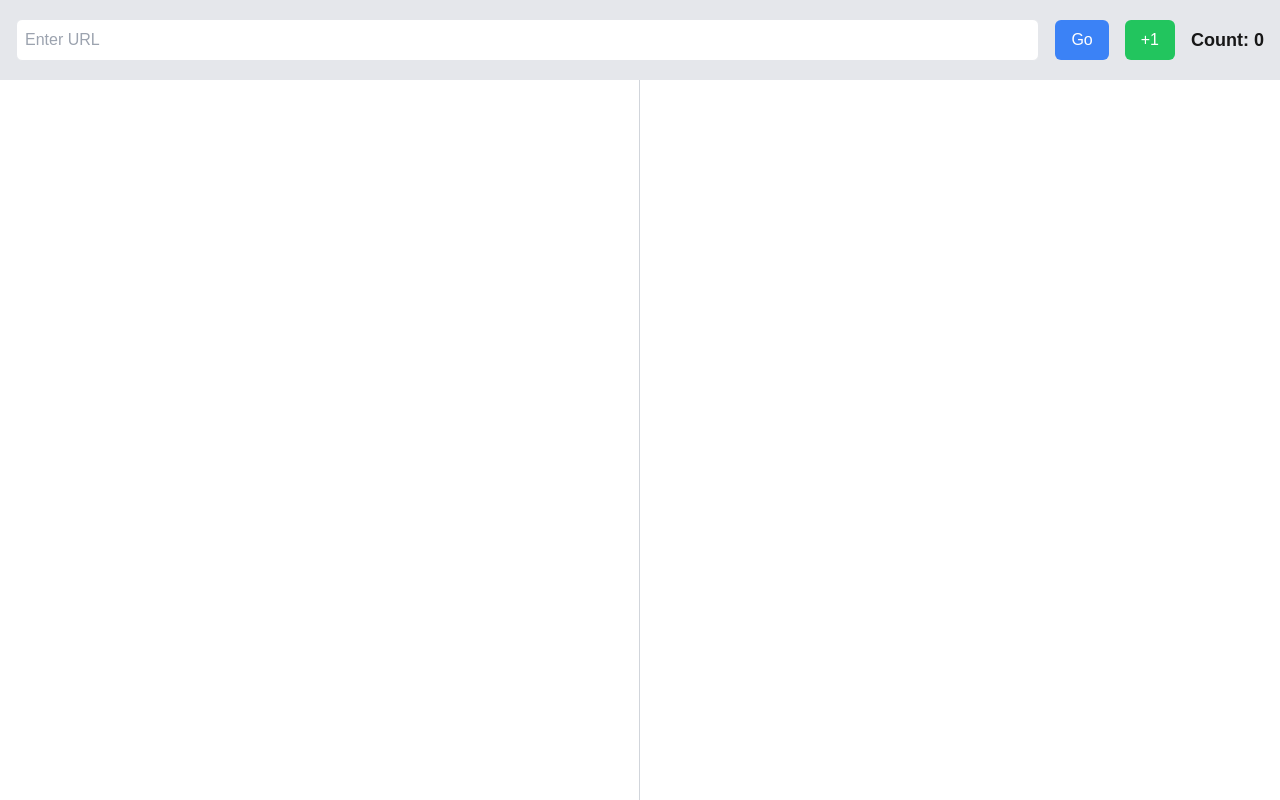
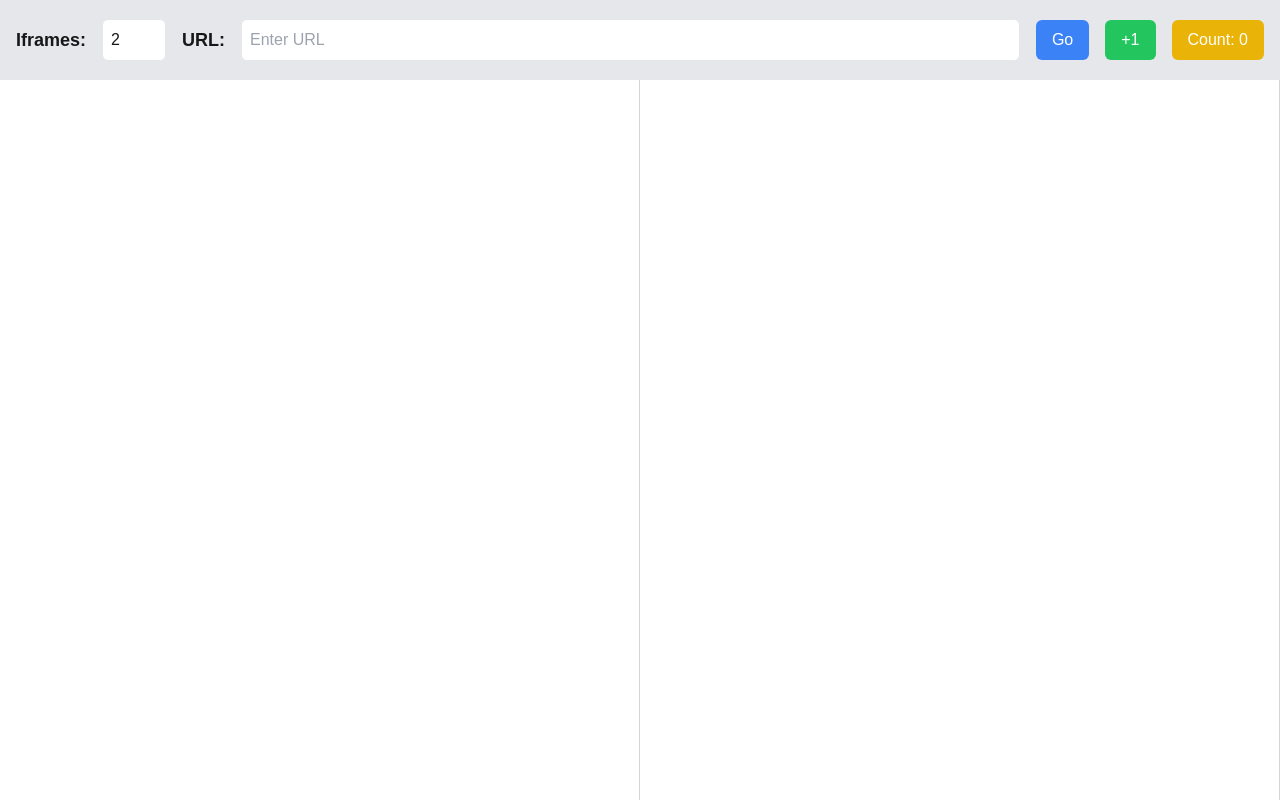
Before and after one commit to maragung/kt, a Next.js app: page / in a window 1280 px wide. Built offline with nearby package versions, Linux system fonts and the light colour scheme.

Commit message:
Update page.js

```diff
--- a/src/app/page.js
+++ b/src/app/page.js
@@ -4,6 +4,7 @@ import { useState } from 'react';
 
 export default function DualWebLoader() {
   const [url, setUrl] = useState('');
+  const [numIframes, setNumIframes] = useState(2);
   const [iframeKey, setIframeKey] = useState(0);
   const [count, setCount] = useState(0);
 
@@ -21,6 +22,15 @@ export default function DualWebLoader() {
     <div className="flex flex-col h-screen w-full">
       {/* Header Section */}
       <div className="p-4 bg-gray-200 flex items-center gap-4 w-full" style={{ height: '10%' }}>
+        <label className="text-lg font-semibold">Iframes:</label>
+        <input
+          type="number"
+          className="w-16 p-2 border rounded-md"
+          min="1"
+          value={numIframes}
+          onChange={(e) => setNumIframes(Number(e.target.value))}
+        />
+        <label className="text-lg font-semibold">URL:</label>
         <input
           type="text"
           className="flex-1 p-2 border rounded-md"
@@ -34,31 +44,25 @@ export default function DualWebLoader() {
         <button className="px-4 py-2 bg-green-500 text-white rounded-md" onClick={handleSuccess}>
           +1
         </button>
-        <span className="text-lg font-semibold">Count: {count}</span>
+        <button className="px-4 py-2 bg-yellow-500 text-white rounded-md">
+          Count: {count}
+        </button>
       </div>
 
       {/* Iframes Section */}
       <div className="flex flex-grow overflow-auto" style={{ height: '90%' }}>
-        <div className="w-1/2 border-r border-gray-300">
+        {Array.from({ length: numIframes }).map((_, index) => (
+          <div key={index} className="flex-1 border-r border-gray-300">
             {url && (
               <iframe
-              key={iframeKey}
+                key={iframeKey + index}
                 src={url}
                 className="w-full h-full border-none overflow-auto"
-              title="Left Loaded Page"
+                title={`Loaded Page ${index + 1}`}
               ></iframe>
             )}
           </div>
-        <div className="w-1/2">
-          {url && (
-            <iframe
-              key={iframeKey + 1}
-              src={url}
-              className="w-full h-full border-none overflow-auto"
-              title="Right Loaded Page"
-            ></iframe>
-          )}
-        </div>
+        ))}
       </div>
     </div>
   );
```
Lines whose indentation alone changed are shown as unchanged.
